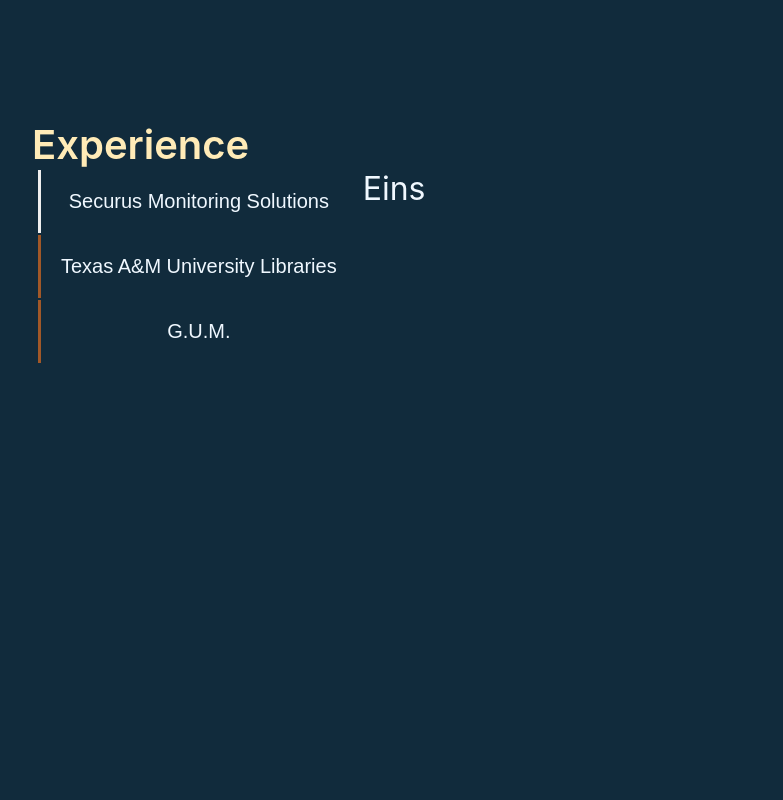
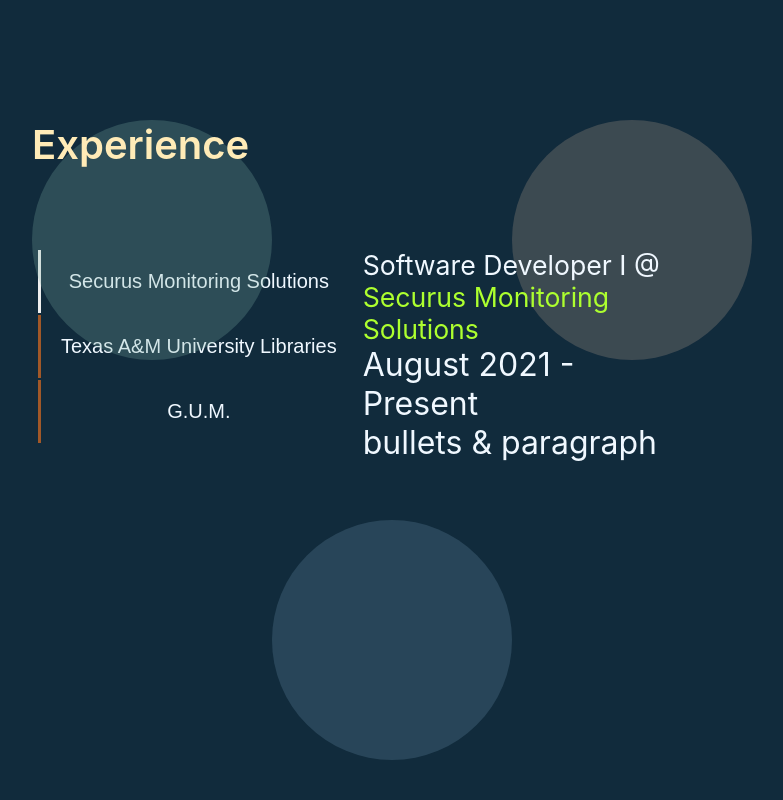
Before and after one commit to gilbertglz/gilbertglz.github.io, a React (Create React App) app in the folder my-site/: page / in a window 1280 px wide. Shown: the part 1720-2520 px from the top of the page, without its empty margins (288-1071 px from the left). Built offline with nearby package versions, Linux system fonts and the light colour scheme.

Commit message:
feat(exp): added circles to experience portion

```diff
--- /dev/null
+++ b/my-site/src/Circle/CircleDefault.css
@@ -0,0 +1,7 @@
+.CircleDefault
+{
+  display: flex;
+  position: absolute;
+  justify-content: center;
+  border-radius: 50%;
+}
--- /dev/null
+++ b/my-site/src/Circle/CircleDefault.js
@@ -0,0 +1,12 @@
+import React from "react";
+import './CircleDefault.css';
+
+function CircleDefault (props) {
+  return (
+    <div style={props.parentStyle}>
+        <div className='CircleDefault' style={props.style}/>
+    </div>
+  );
+}
+
+export default CircleDefault;
--- a/my-site/src/Experience/Experience.css
+++ b/my-site/src/Experience/Experience.css
@@ -4,6 +4,8 @@
   margin: 5% 25% 10%;
   display: flex;
   flex-direction: column;
+  overflow: hidden;
+  /* background-color: black; */
 }
 .experiencePage header
 {
@@ -12,3 +14,21 @@
   font-weight: 600;
   z-index: 1;
 }
+.circleOne
+{
+  position:'absolute';
+  width:'15em';
+  height:'15em';
+  background-color: '#80b3a65b';
+  z-Index:'0';
+}
+.circleTwo
+{
+  margin:'25em';
+  position:'absolute';
+  width:'15em';
+  height:'15em';
+  background-color: #ffd0b075;
+  z-Index:'0';
+  opacity:'.4'
+}
--- a/my-site/src/Experience/Experience.js
+++ b/my-site/src/Experience/Experience.js
@@ -1,13 +1,19 @@
 import './Experience.css';
 import ProjectsTable from './ProjectsTables/ProjectsTable.js';
-
+import CircleDefault from '../Circle/CircleDefault';
 function Experience() {
   const experienceHeader = <header>Experience</header>;
 
   return (
     <div className='experiencePage'>
+
+        <CircleDefault style={{position:'absolute',width:'15em',height:'15em',backgroundColor: '#80b3a642', zIndex:'0'}}/>
+        <CircleDefault style={{margin:'25em 15em',position:'absolute',width:'15em',height:'15em',backgroundColor: '#b0daff60', zIndex:'0',opacity:'.4'}}/>
+        <CircleDefault style={{margin:'0 30em',position:'absolute',width:'15em',height:'15em',backgroundColor: '#ffd0b075', zIndex:'0',opacity:'.4'}}/>
       {experienceHeader}
-      <ProjectsTable/>
+      <div style={{display:'flex', alignItems:'center'}}>
+        <ProjectsTable/>
+      </div>
     </div>
   );
 }
--- a/my-site/src/Experience/ProjectsTables/ProjectsTable.css
+++ b/my-site/src/Experience/ProjectsTables/ProjectsTable.css
@@ -1,19 +1,16 @@
 .ProjectsTable
 {
+    margin-top: 5em;
     width: 100%;
     color:aliceblue;
     background-color: #112B3C;
     max-height: fit-content;
     display: flex;
     flex-direction: row;
-
-    /* border:solid;
-    border-color: black; */
 }
 .jobNavWrapper
 {
     color:aliceblue;
-    /* background-color: #3f7e64; */
     max-width: max-content;
     display: flex;
     flex-direction: column;
@@ -41,10 +38,21 @@
     white-space: nowrap;
     font-size: calc(4px + 2vmin);
     padding:1em;
+    z-index: 1;
 }
 .jobPara
 {
     font-size: 2em;
-    /* border-left: solid;
-    border-color: rgb(140, 210, 204); */
+    z-index: 1;
 }
+.jobTitle a
+{
+    text-decoration: none;
+    color: greenyellow;
+    z-index: 1;
+}
+.jobTitle
+{
+    font-size: smaller;
+    z-index: 1;
+}
--- a/my-site/src/Experience/ProjectsTables/ProjectsTable.js
+++ b/my-site/src/Experience/ProjectsTables/ProjectsTable.js
@@ -3,7 +3,6 @@
 
 function ProjectsTable() {
   const jobs = ['Securus Monitoring Solutions','Texas A&M University Libraries','G.U.M.'];
-
 
   const [indexNum, setIndex] = useState(0);
 
@@ -22,11 +21,24 @@
       ))}
   </nav>;
 
+   const einsPar =
+      <div >
+        <div className='jobTitle'>
+          Software Developer I @ <a href="https://securusmonitoring.com/">Securus Monitoring Solutions</a>
+        </div>
+        <div className='jobTime'>
+          August 2021 - Present
+        </div>
+        <div className='jobDescription'>
+          bullets & paragraph
+        </div>
+      </div>
+   ;
+
   const paragraphs = [
-  "Eins",
+  einsPar,
   "Zwei",
   "Drei",
-  "Vier"
 ];
 
 const paragraph = <div className="jobPara">{paragraphs[indexNum]}</div>;
--- a/my-site/src/Home/Circle.css
+++ b/my-site/src/Home/Circle.css
@@ -9,7 +9,6 @@
     animation-direction: alternate;
     position: absolute;
     right:0;
-
 }
 @keyframes slidein {
     from {
--- a/my-site/src/Home/CirclesHome.js
+++ b/my-site/src/Home/CirclesHome.js
@@ -6,8 +6,8 @@
 function CirclesHome () {
   return (
     <div className='CirclesWrapper' style={{margin:'0%', display:"flex",justifyContent:'center', alignItems:'center', width:'100%', position:'absolute'}}>
-        <Circles  negative = {false} style={{backgroundColor:'#EFEFEF',opacity:'.3',borderRadius:"50%",width:'35em', height:'35em'}}/>
-        <Circles  negative = {true} style={{backgroundColor:'#E8AA42',opacity:'.4', borderRadius:"50%",width:'35em', height:'35em'}}/>
+        <Circles   negative={true} style={{backgroundColor:'#EFEFEF',opacity:'.3',borderRadius:"50%",width:'35em', height:'35em'}}/>
+        <Circles   negative={false} style={{backgroundColor:'#E8AA42',opacity:'.4', borderRadius:"50%",width:'35em', height:'35em'}}/>
     </div>
   );
 }
--- a/my-site/src/index.css
+++ b/my-site/src/index.css
@@ -7,7 +7,7 @@
   -moz-osx-font-smoothing: grayscale;
   margin: auto;
   height: 100vh;
-
+  overflow-x: hidden;
   width: 100%;
 }
 
```
Also changed, not shown: my-site/src/Home/Circle.js (+4 -3 lines).
